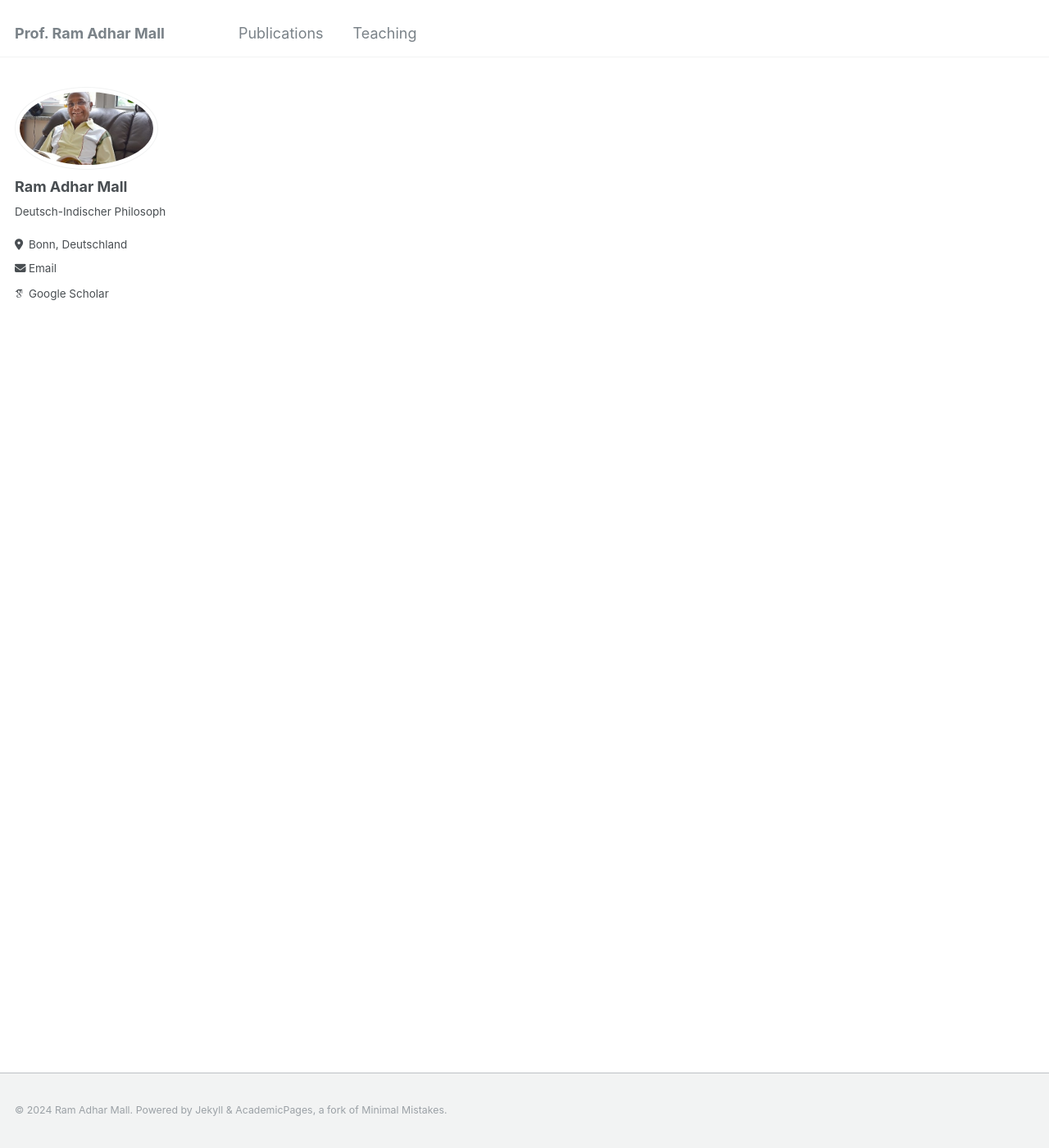
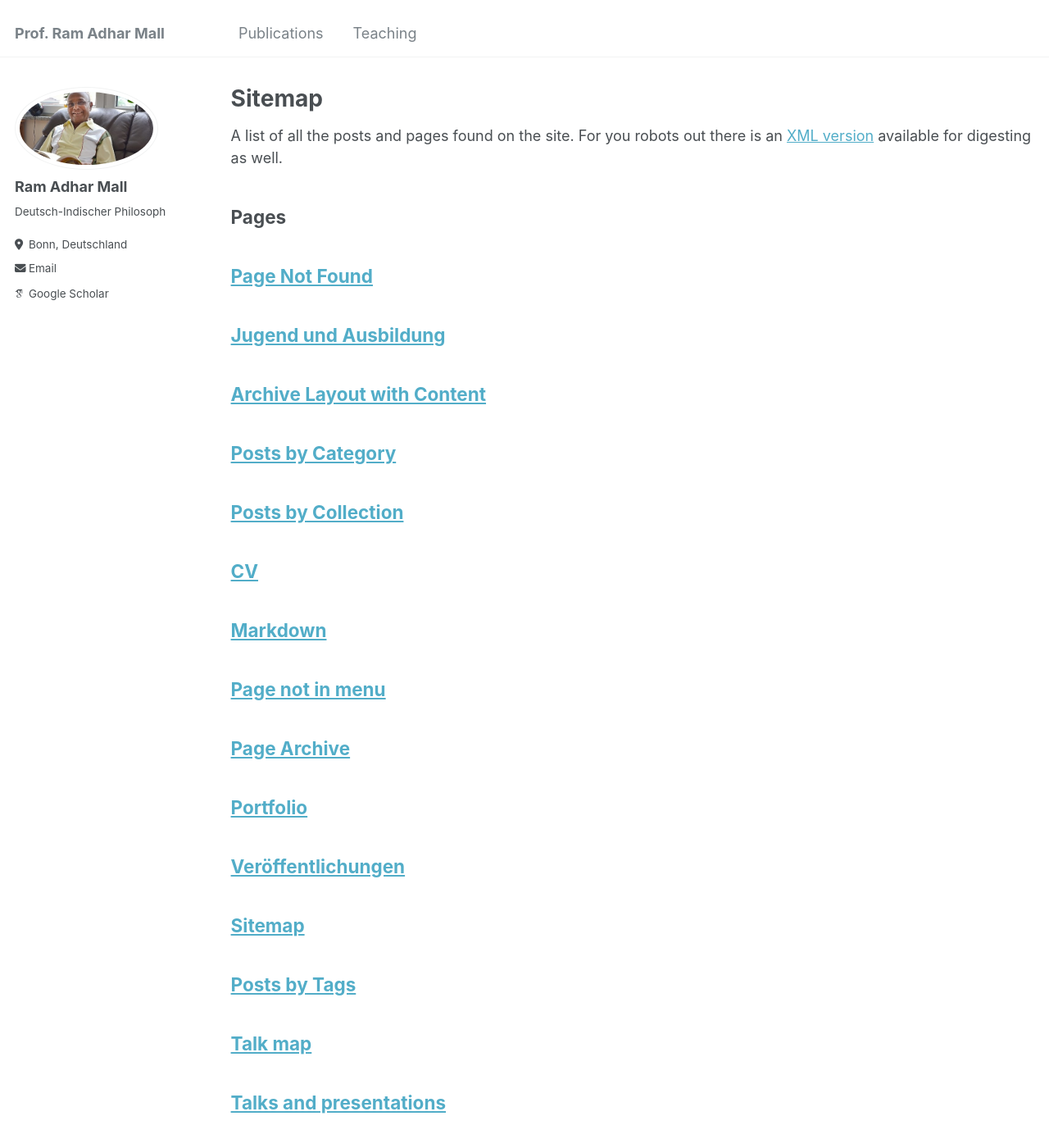
Before and after one commit to nedalhy/ram.mall, a Jekyll site: the page built from _pages/sitemap.md, in a window 1280 px wide and 1400 px high. Shown: the whole window at 82% size. Built offline with Jekyll 4.4.1, drawn with Linux system fonts in a browser that asks for light colours; some web fonts are replaced; our own code applies the rules of GitHub Pages for plain Markdown files; some of the changed text lies outside the part shown.

Commit message:
Fix sitemap

```diff
--- a/_pages/sitemap.md
+++ b/_pages/sitemap.md
@@ -1,4 +1,4 @@
-<!-- ---
+---
 layout: archive
 title: "Sitemap"
 permalink: /sitemap/
@@ -14,7 +14,7 @@ A list of all the posts and pages found on the site. For you robots out there is
   {% include archive-single.html %}
 {% endfor %}
 
-<h2>Posts</h2>
+<!-- <h2>Posts</h2>
 {% for post in site.posts %}
   {% include archive-single.html %}
 {% endfor %}
```
